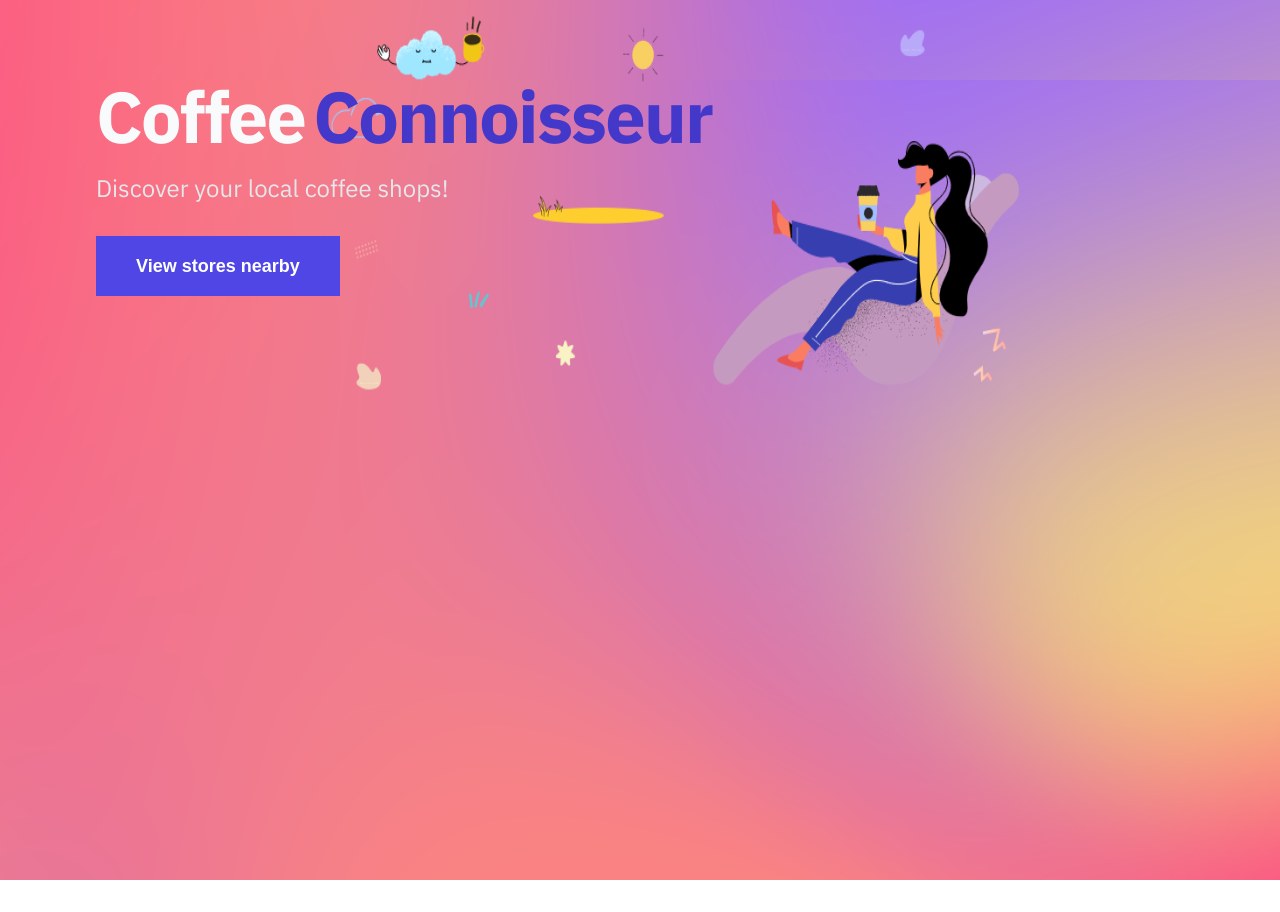
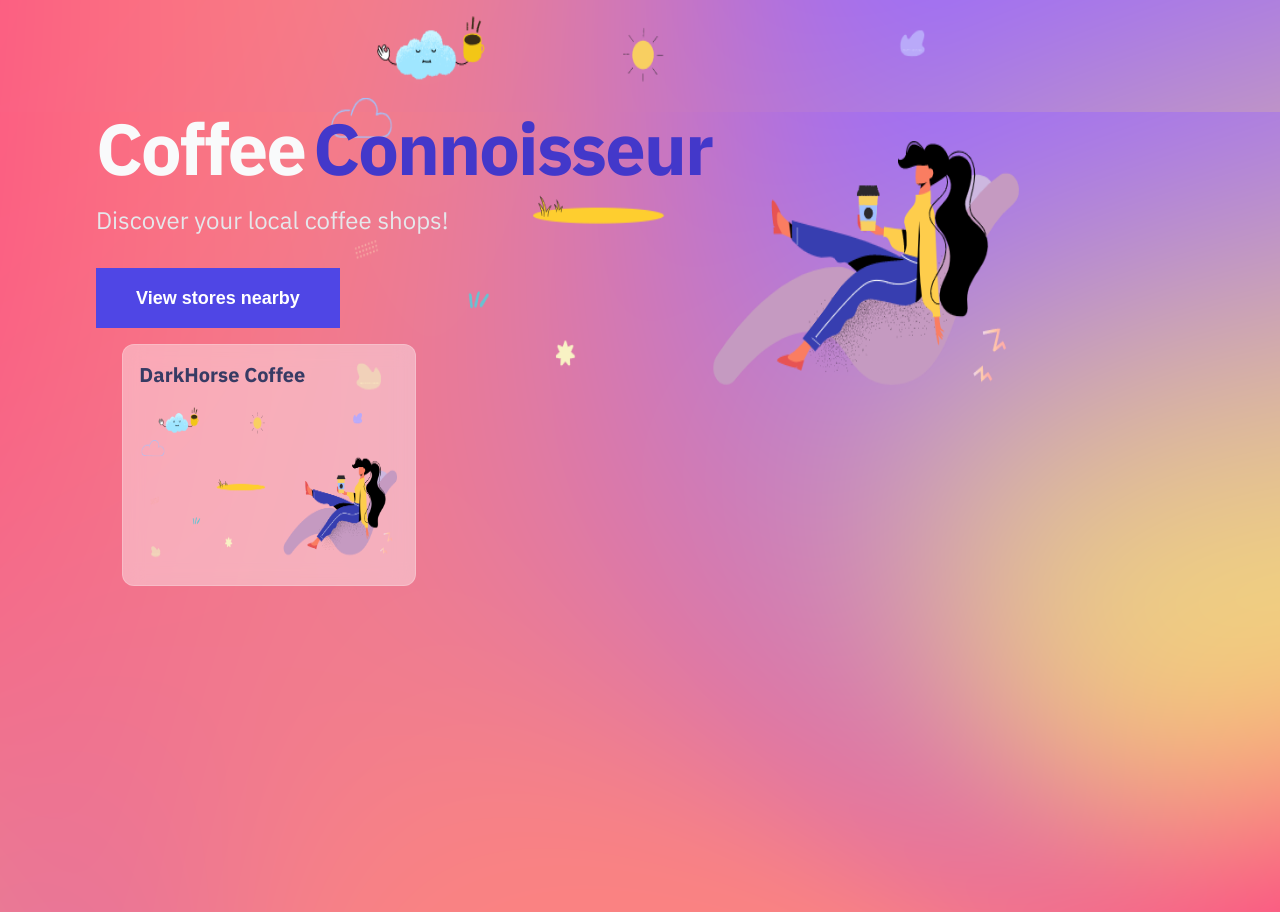
Before and after one commit to bit172/discover-coffee-stores, a Next.js app: page / in a window 1280 px wide. Before the commit the page ends 880 px from the top, so only its background shows below. Built offline with nearby package versions, Linux system fonts and the light colour scheme.

Commit message:
add card component

```diff
--- /dev/null
+++ b/components/card.module.css
@@ -0,0 +1,56 @@
+.cardLink {
+  margin: auto;
+  --tw-shadow: 0 20px 25px -5px rgba(0, 0, 0, 0.1),
+    0 10px 10px -5px rgba(0, 0, 0, 0.04);
+  box-shadow: 0 0 transparent, 0 0 #0000, 0 0 transparent, 0 0 #0000,
+    0 0 transparent;
+
+  border-color: var(--text-white-100);
+  border-radius: 0.75rem /* 12px */;
+}
+
+.container {
+  border-radius: 0.75rem /* 12px */;
+  padding-top: 0.25rem /* 4px */;
+  padding-bottom: 0.25rem /* 4px */;
+  padding-bottom: 1.25rem /* 20px */;
+  padding-left: 1rem /* 16px */;
+  padding-right: 1rem /* 16px */;
+
+  backdrop-filter: blur(10px);
+}
+
+.cardHeaderWrapper {
+  margin-top: 0.75rem /* 12px */;
+  margin-bottom: 0.75rem /* 12px */;
+}
+
+.cardHeader {
+  text-overflow: ellipsis;
+  white-space: nowrap;
+  font-size: 1.25rem /* 20px */;
+  line-height: 1.75rem /* 28px */;
+  font-weight: 800;
+  overflow: hidden;
+  width: 16rem /* 256px */;
+}
+
+.cardImageWrapper {
+  color: var(--text-white-100);
+}
+
+.cardImage {
+  border-radius: 0.75rem /* 12px */;
+}
+
+@media (min-width: 1024px) {
+  .cardHeader {
+    width: 16rem /* 256px */;
+  }
+}
+
+@media (min-width: 768px) {
+  .cardHeader {
+    width: 16rem /* 256px */;
+  }
+}
--- /dev/null
+++ b/components/card.tsx
@@ -0,0 +1,36 @@
+import Image from 'next/image';
+import Link from 'next/link';
+import cls from 'classnames';
+
+import styles from './card.module.css';
+
+type CardProps = {
+  name: string;
+  imgUrl: string;
+  href: string;
+};
+
+const Card = ({ name, imgUrl, href }: CardProps) => {
+  return (
+    <Link href={href}>
+      <a className={styles.cardLink}>
+        <div className={cls('glass', styles.container)}>
+          <div className={styles.cardHeaderWrapper}>
+            <h2 className={styles.cardHeader}>{name}</h2>
+          </div>
+          <div className={styles.cardImageWrapper}>
+            <Image
+              className={styles.cardImage}
+              src={imgUrl}
+              width={260}
+              height={160}
+              alt="coffee card"
+            />
+          </div>
+        </div>
+      </a>
+    </Link>
+  );
+};
+
+export default Card;
--- a/next.config.js
+++ b/next.config.js
@@ -1,6 +1,6 @@
 /** @type {import('next').NextConfig} */
 const nextConfig = {
-  reactStrictMode: true,
+  reactStrictMode: false,
   swcMinify: true,
 }
 
--- a/package.json
+++ b/package.json
@@ -9,6 +9,7 @@
     "lint": "next lint"
   },
   "dependencies": {
+    "classnames": "^2.3.2",
     "next": "12.3.0",
     "react": "18.2.0",
     "react-dom": "18.2.0"
--- a/pages/index.tsx
+++ b/pages/index.tsx
@@ -3,6 +3,7 @@ import Head from 'next/head';
 import Image from 'next/image';
 
 import Banner from '../components/banner';
+import Card from '../components/card';
 
 import styles from '../styles/Home.module.css';
 
@@ -32,6 +33,14 @@ const Home: NextPage = () => {
             alt="hero image"
           />
         </div>
+        <div className={styles.cardLayout}>
+          <Card
+            className={styles.card}
+            name="DarkHorse Coffee"
+            imgUrl="/static/hero-image.png"
+            href="/coffee-store/darkhorse-coffee"
+          />
+        </div>
       </main>
     </div>
   );
--- a/styles/Home.module.css
+++ b/styles/Home.module.css
@@ -15,6 +15,17 @@
   position: absolute;
   top: 0px;
   z-index: 1;
+}
+
+.cardLayout {
+  display: grid;
+  grid-template-columns: repeat(1, minmax(0, 1fr));
+  column-gap: 1.5rem /* 24px */;
+  row-gap: 1.5rem /* 24px */;
+}
+
+.card {
+  justify-content: center;
 }
 
 /** Breakpoints:
@@ -36,6 +47,10 @@
     padding-left: 1.5rem /* 24px */;
     padding-right: 1.5rem /* 24px */;
   }
+
+  .cardLayout {
+    grid-template-columns: repeat(2, minmax(0, 1fr));
+  }
 }
 
 @media (min-width: 768px) {
@@ -50,6 +65,10 @@
 
   .heroImage {
     right: 20%;
+  }
+
+  .cardLayout {
+    grid-template-columns: repeat(2, minmax(0, 1fr));
   }
 }
 
@@ -67,4 +86,18 @@
   .heroImage {
     right: 20%;
   }
+
+  .cardLayout {
+    grid-template-columns: repeat(3, minmax(0, 1fr));
+  }
 }
+
+@media (min-width: 1280px) {
+  .main {
+    margin-top: 7rem /* 112px */;
+  }
+
+  .cardLayout {
+    grid-template-columns: repeat(3, minmax(0, 1fr));
+  }
+}
--- a/styles/globals.css
+++ b/styles/globals.css
@@ -69,6 +69,19 @@ a {
   box-sizing: border-box;
 }
 
+/* glass-morphism */
+.glass {
+  background: hsla(0, 0%, 100%, 0.4);
+  -webkit-backdrop-filter: blur(10px);
+  backdrop-filter: blur(10px);
+  border: 1px solid hsla(0, 0%, 100%, 0.2);
+}
+
+.glass:hover {
+  background: hsla(0, 0%, 100%, 0.7);
+  border: 1px solid #fff;
+}
+
 :root {
   --text-purple: rgba(67, 56, 202, 1);
   --text-purple-dark: rgba(79, 70, 229, 1);
```
Also changed, not shown: 1 other file (tests, documents, lock files or other folders).
